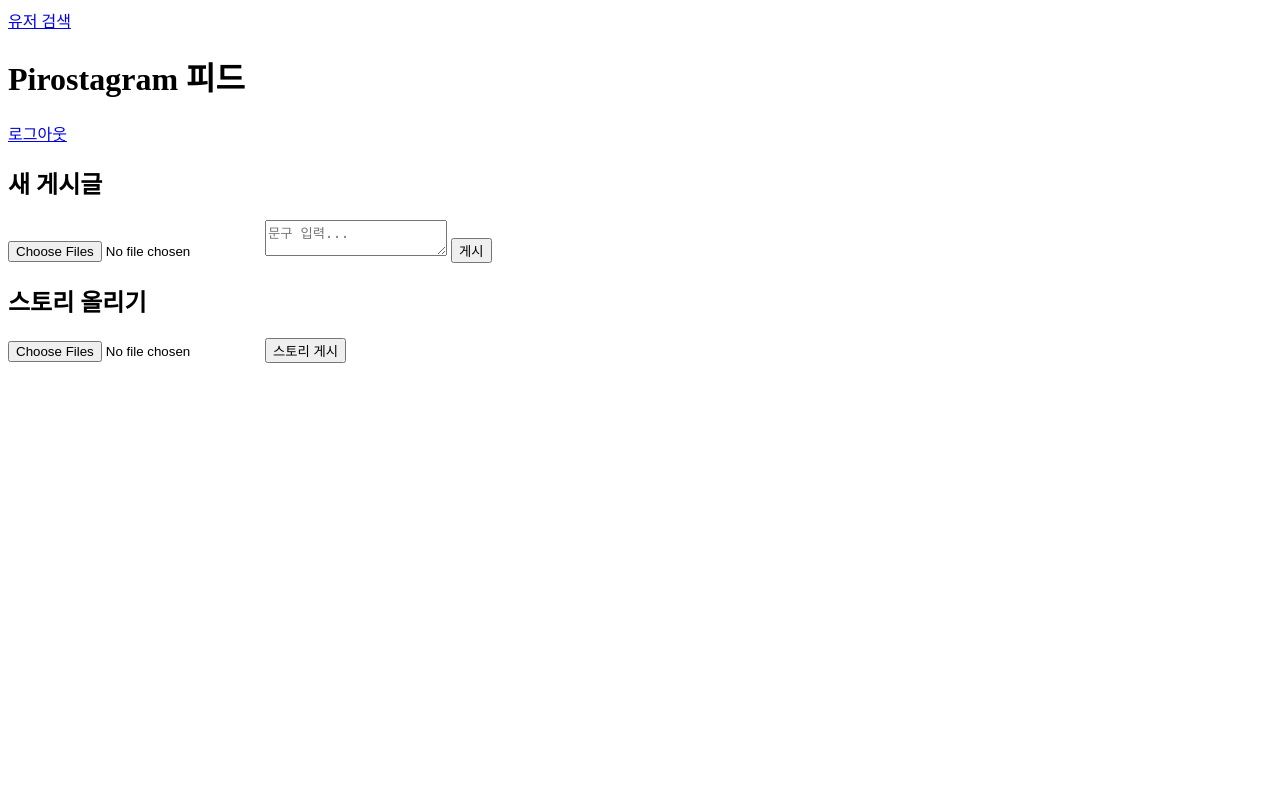
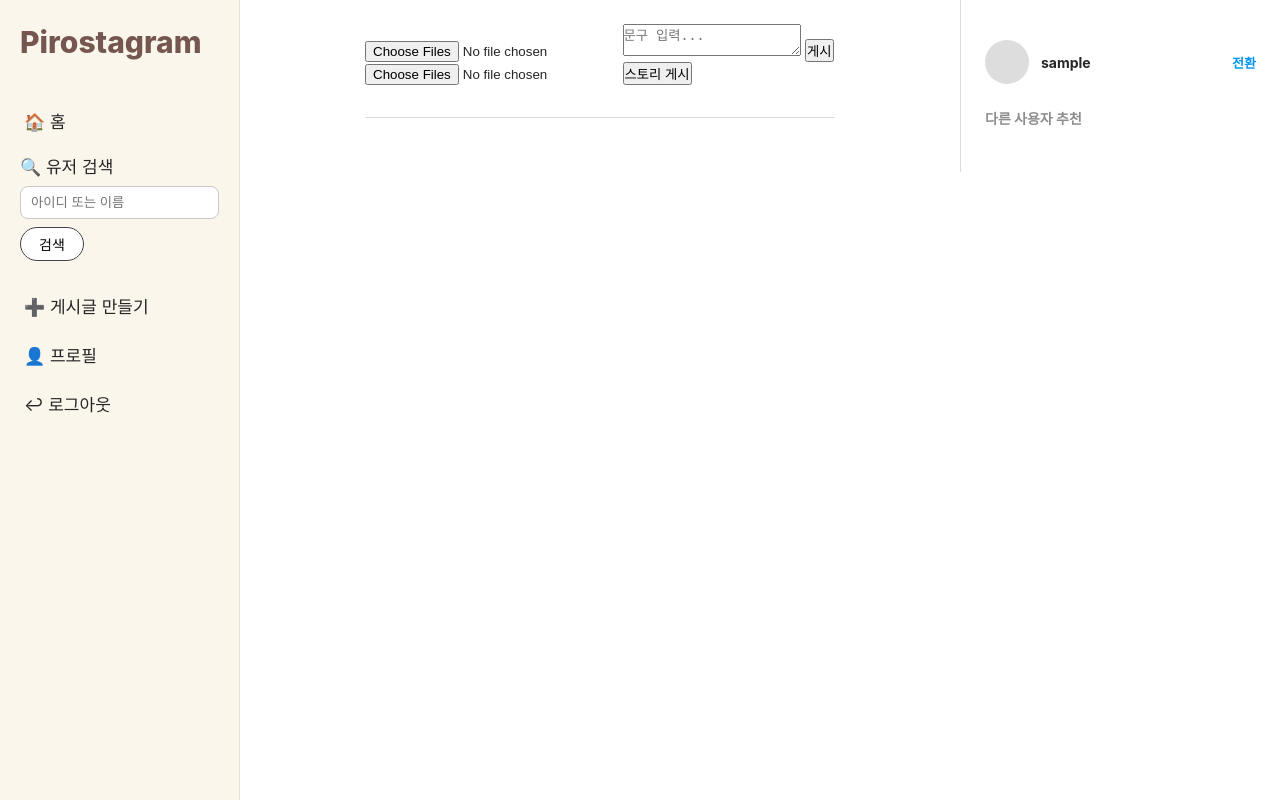
Before and after one commit to Pirogramming-25/Jung-seunghyun, a Django app: page / in a window 1280 px wide. Run offline with Django 5.2, Linux system fonts and the light colour scheme; the visitor is signed in with stand-in values (Sample User, id 1); data comes from the database, SQL or seed files in the repository; data that the repository does not hold is empty.

Commit message:
style: 피드/프로필/검색 화면 디자인 및 사이드바 공통화

```diff
--- a/piro25_Pirostagram/accounts/views.py
+++ b/piro25_Pirostagram/accounts/views.py
@@ -72,7 +72,12 @@ def user_search(request):
             Q(username__icontains=query) | Q(first_name__icontains=query)
         )
 
+    # 내가 팔로우 중인 사람들의 id 목록 (버튼 상태 판단용)
+    following_ids = request.user.following.values_list('to_user_id', flat=True)
+
+
     return render(request, 'accounts/search.html', {
         'query': query,
         'results': results,
+        'following_ids': following_ids,
     })
--- a/piro25_Pirostagram/posts/views.py
+++ b/piro25_Pirostagram/posts/views.py
@@ -7,6 +7,8 @@ from datetime import timedelta
 from stories.models import Story
 import json
 from collections import OrderedDict
+from django.contrib.auth import get_user_model
+User = get_user_model()
 
 #[조회] 메인 피드 화면을 보여주는 함수
 @login_required # 로그인해야 접근 가능
@@ -45,13 +47,16 @@ def feed(request):
     #내가 좋아요 누른 게시글들의 id 목록을 미리 구함(User -> Like 역방향)
     liked_posts = request.user.likes.values_list('post_id', flat=True)
 
+    # 나 자신 + 이미 팔로우한 사람 빼고 최대 5명 추천
+    recommended = User.objects.exclude(id=request.user.id).exclude(id__in=following_ids)[:5]
+
     # feed.html 템플릿에 posts를 넘겨서 화면을 그림
     return render(request, 'posts/feed.html', {
         'posts': posts,
         'liked_posts': liked_posts,
         'story_list': story_list,
+        'recommended': recommended,
     })
-
 #[작성] 새 게시글을 만드는 함수(Ajax로 호출됨)
 @login_required
 def post_create(request):
--- /dev/null
+++ b/piro25_Pirostagram/static/css/style.css
@@ -0,0 +1,183 @@
+/* ===== 공통 ===== */
+* { box-sizing: border-box; margin: 0; padding: 0; }
+body { font-family: -apple-system, "Pretendard", sans-serif; color: #262626; }
+a { text-decoration: none; color: inherit; }
+
+
+/* ===== 왼쪽 사이드바 ===== */
+.sidebar {
+    width: 240px; height: 100vh; position: fixed; left: 0; top: 0;
+    background: #FBF6EC;                    /* ← 연한 베이지(크림) 배경 */
+    border-right: 1px solid #e8e0d0;
+    padding: 24px 20px;
+}
+.sidebar .logo {
+    font-size:30px; font-weight: 800; margin-bottom: 36px;
+    color: #755750;
+}
+.sidebar nav a { display: block; padding: 12px 4px; font-size: 17px; }
+.sidebar nav a:hover { background: none; font-weight: 600; }
+
+/* 검색 영역 */
+.sidebar form { margin: 8px 0 20px; }
+.sidebar form > div { font-size: 17px; margin-bottom: 8px; }   /* 🔍 유저 검색 라벨 */
+.sidebar input {
+    width: 100%; padding: 8px 10px; margin-bottom: 8px;
+    border: 1px solid #c9c9c9; border-radius: 8px; background: white;
+}
+.sidebar button {
+    padding: 6px 18px; border: 1px solid #444; border-radius: 20px;   /* ← 알약 모양 */
+    background: white; cursor: pointer; font-size: 14px;
+}
+/* ===== 가운데 피드 ===== */
+.feed-main {
+    margin-left: 240px;
+    margin-right: 320px;
+    padding: 24px;
+    display: flex;
+    flex-direction: column;
+    align-items: center;
+}
+.feed-main > * {
+    width:100%;
+    max-width: 470px;
+}
+/* 스토리 바 */
+.story-bar { display: flex; gap: 16px; padding: 16px 0; border-bottom: 1px solid #dbdbdb; margin-bottom: 24px; }
+.story-item { text-align: center; cursor: pointer; }
+.story-thumb {
+    width: 64px; height: 64px; border-radius: 50%; object-fit: cover;
+    border: 2px solid #e1306c; padding: 2px;
+}
+.story-item div { font-size: 12px; margin-top: 4px; }
+
+/* 게시글 카드 */
+.post {
+    border: 1px solid #dbdbdb; border-radius: 8px; margin-bottom: 24px; overflow: hidden;
+}
+.post > strong { display: block; padding: 12px; }
+.post img { width: 100%; display: block; }
+.post p { padding: 8px 12px; }
+.like-btn { border: none; background: none; font-size: 24px; color: #262626; cursor: pointer; padding: 0 12px; }
+.like-btn.liked { color: #ed4956; }
+.like-count { font-weight: 600; font-size: 14px; }
+
+/* 댓글 */
+.comment-list { padding: 8px 12px; }
+.comment { font-size: 14px; margin-bottom: 4px; }
+.comment-form { display: flex; padding: 8px 12px; border-top: 1px solid #efefef; }
+.comment-form input { flex: 1; border: none; outline: none; }
+
+/* ===== 오른쪽 추천 틀===== */
+.right-bar { width: 320px; position: fixed; right: 0; top: 0; padding: 32px 24px; border-left: 1px solid #dbdbdb; }
+.right-bar .me { display: flex; justify-content: space-between; align-items: center; margin-bottom: 16px; }
+.right-bar h3 { font-size: 14px; color: #8e8e8e; margin-bottom: 12px; }
+
+/* 버튼 공통 */
+.btn-blue { background: #0095f6; color: white; border: none; padding: 6px 16px; border-radius: 8px; font-weight: 600; cursor: pointer; }
+
+#story-viewer {
+    position: fixed; inset: 0;
+    background: rgba(0,0,0,0.9); display: flex;
+    align-items: center; justify-content: center; z-index: 1000;
+}
+#story-viewer.hidden { display: none; }
+#viewer-img {
+    max-width: 400px; max-height: 80vh;
+    border-radius: 8px;
+}
+#story-viewer button {
+    background: none; border: none;
+    color: #ffffff; font-size: 32px;
+    cursor: pointer;
+}
+#viewer-close { position: absolute; top: 20px; right: 30px; }
+#progress-bars { position: absolute; top: 20px; display: flex; gap: 4px; }
+.progress-bar {
+    width: 40px; height: 3px;
+    background: rgba(255,255,255,0.4);
+    border-radius: 2px;
+}
+.progress-bar.active { background: white; }
+
+/* ===== 오른쪽 추천 유저 개별 ===== */
+.right-avatar {
+    width: 44px; height: 44px;
+    border-radius: 50%; object-fit: cover;
+}
+.rec-user {
+    display: flex; align-items: center;
+    gap: 12px; padding: 8px 0;
+}
+.rec-user strong { font-size: 14px; }
+.switch { color: #0095f6; font-size: 13px; font-weight: 600; }
+
+
+/* ===== 프로필 화면 ===== */
+.profile-main {
+    margin-left: 240px; padding: 40px 60px;
+    max-width: 935px;
+}
+.profile-header {
+    display: flex; gap: 60px;
+    align-items: center; margin-bottom: 44px;
+}
+.profile-avatar {
+    width: 150px; height: 150px;
+    border-radius: 50%; object-fit: cover;
+}
+.profile-top {
+    display: flex; align-items:
+    center; gap: 20px; margin-bottom: 16px;
+}
+.profile-top h2 { font-size: 24px; font-weight: 400; }
+.profile-stats { display: flex; gap: 24px; margin-bottom: 16px; }
+.btn-gray {
+    background: #efefef; border: none;
+    padding: 6px 16px; border-radius: 8px;
+    font-weight: 600; cursor: pointer;
+}
+.post-grid { display: grid; grid-template-columns: repeat(3, 1fr); gap: 4px; }
+.post-grid img { width: 100%; aspect-ratio: 1 / 1; object-fit: cover; }
+.empty {
+    font-size: 28px; font-weight: 600;
+    text-align: center; padding: 80px 0;
+    line-height: 1.5;
+}
+
+
+/* ===== 검색 화면 ===== */
+.search-main { margin-left: 240px; padding: 40px 0; }
+.search-main > * { width: 620px; max-width: 90%; margin: 0 auto 16px; }
+.search-logo {
+    color: #755750;
+    font-size: 32px; font-weight: bold;
+    text-align: center;
+}
+.search-box { display: flex; justify-content: center; gap: 8px; }
+.search-box input { padding: 8px 12px; border: 1px solid #ccc; border-radius: 8px; width: 320px; }
+.search-box button {
+    padding: 8px 18px;
+    border: none; border-radius: 8px;
+    background: #755750; color: #ffffff;
+    font-weight: 600; cursor: pointer;
+}
+.search-title { text-align: center; }
+.user-card {
+    display: flex; align-items: center;
+    justify-content: space-between;
+    border: 1px solid #755750; border-radius: 12px;
+    padding: 16px 24px;
+}
+.user-card-left { display: flex; align-items: center; gap: 16px; }
+.user-card img, .user-card-avatar {
+    width: 60px; height: 60px; border-radius: 50%;
+    object-fit: cover;
+}
+.uc-name { font-weight: bold; font-size: 17px; }
+.uc-id { color: #8e8e8e; font-size: 14px; }
+.btn-following {
+    background: #efefef; color: #000;
+    border: none; padding: 8px 18px; border-radius: 8px;
+    font-weight: 600; cursor: pointer;
+}
--- a/piro25_Pirostagram/static/js/post.js
+++ b/piro25_Pirostagram/static/js/post.js
@@ -58,6 +58,28 @@ document.querySelectorAll('.like-btn').forEach((btn) => {
 
         // 2. 개수 갱신: 같은 data-id를 가진 like-count의 숫자를 바꿈
         document.querySelector(`.like-count[data-id="${id}"]`).textContent = data.count;
+    });
+});
+
+// 게시글 수정
+document.querySelectorAll('.edit-btn').forEach((btn) => {
+    btn.addEventListener('click', async () => {
+        const id = btn.dataset.id;
+        const postDiv = document.querySelector(`.post[data-id="${id}"]`);
+        const captionEl = postDiv.querySelector('p');   // 문구 요소
+
+        const newCaption = prompt('게시글 수정', captionEl.textContent);
+        if (newCaption === null) return;   // 취소하면 중단
+
+        const formData = new FormData();
+        formData.append('caption', newCaption);
+        const res = await fetch(`/${id}/update/`, {
+            method: 'POST',
+            headers: { 'X-CSRFToken': getCookie('csrftoken') },
+            body: formData,
+        });
+        const data = await res.json();
+        if (res.ok) captionEl.textContent = data.caption;   // 화면 문구 교체
     });
 });
 
--- a/piro25_Pirostagram/templates/posts/feed.html
+++ b/piro25_Pirostagram/templates/posts/feed.html
@@ -1,115 +1,62 @@
 {% load static %}
-<style>
-    .like-btn {
-        border: none;
-        background: none;
-        font-size: 24px;
-        color: #ccc;        /* 기본: 회색 하트 */
-        cursor: pointer;
-    }
-    .like-btn.liked {
-        color: red;         /* liked 클래스가 붙으면: 빨간 하트 */
-    }
-    .story-thumb {
-        width: 64px; height: 64px; border-radius: 50%; object-fit: cover;
-        cursor: pointer; border: 2px solid #e1306c;   /* 인스타 느낌 테두리 */
-    }
-    .story-item { display: inline-block; text-align: center; margin-right: 12px; }
+<link rel="stylesheet" href="{% static 'css/style.css' %}">
 
-    /* 뷰어: 화면 전체를 덮는 검은 배경 */
-    #story-viewer {
-        position: fixed; top: 0; left: 0; width: 100%; height: 100%;
-        background: rgba(0,0,0,0.9);
-        display: flex; align-items: center; justify-content: center;
-        z-index: 1000;
-    }
-    #story-viewer.hidden { display: none; }        /* 숨김 상태 */
-    #viewer-img { max-width: 400px; max-height: 80vh; border-radius: 8px; }
-    #story-viewer button {
-        background: none; border: none; color: white; font-size: 32px; cursor: pointer;
-    }
-    #viewer-close { position: absolute; top: 20px; right: 30px; }
+<div class="layout">
 
-    /* 진행 바 */
-    #progress-bars { position: absolute; top: 20px; display: flex; gap: 4px; }
-    .progress-bar { width: 40px; height: 3px; background: rgba(255,255,255,0.4); border-radius: 2px; }
-    .progress-bar.active { background: white; }
-</style>
-<a href="{% url 'accounts:search' %}">유저 검색</a>
-<h1>Pirostagram 피드</h1>
-<a href="{% url 'accounts:logout' %}">로그아웃</a>
+    {% include 'sidebar.html' %}
 
-<!-- 게시글 작성 폼 -->
-<h2>새 게시글</h2>
+    <!-- ===== 가운데 피드 ===== -->
+    <main class="feed-main">
+
+        <!-- 게시글 작성 -->
         <form id="post-form" enctype="multipart/form-data">
-    {% csrf_token %} <!--보안을 위해 폼에 항상 넣음-->
-    <!--multiple = 사진 여러장 선택 가능-->
+            {% csrf_token %}
             <input type="file" name="images" multiple accept="image/*">
             <textarea name="caption" placeholder="문구 입력..."></textarea>
             <button type="submit">게시</button>
         </form>
+
         <!-- 스토리 업로드 -->
-<h2>스토리 올리기</h2>
         <form method="post" action="{% url 'stories:create' %}" enctype="multipart/form-data">
             {% csrf_token %}
             <input type="file" name="images" multiple accept="image/*">
             <button type="submit">스토리 게시</button>
         </form>
 
-<!-- 스토리 목록 (사람당 하나) -->
+        <!-- 스토리 바 -->
         <div class="story-bar">
             {% for s in story_list %}
-        <!-- data-images: 이 사람의 모든 스토리 사진 (뷰어가 넘길 목록) -->
                 <div class="story-item" data-images='{{ s.images_json|safe }}'>
-            <img src="{{ s.thumb }}" class="story-thumb">   <!-- 프로필 사진 -->
+                    <img src="{{ s.thumb }}" class="story-thumb">
                     <div>{{ s.username }}</div>
                 </div>
             {% endfor %}
         </div>
 
-<!-- 스토리 뷰어 (평소엔 숨김) -->
-<div id="story-viewer" class="hidden">
-    <button id="viewer-close">✕</button>
-    <button id="viewer-prev">‹</button>
-    <img id="viewer-img">
-    <button id="viewer-next">›</button>
-    <!-- 진행 바 (위쪽 얇은 막대들) -->
-    <div id="progress-bars"></div>
-</div>
-
-<!-- 게시글 목록 -->
+        <!-- 게시글 목록 (기존 내용 그대로) -->
         <div id="post-list">
-    {% for post in posts %} <!--posts를 하나씩 반복-->
-        <!--data-id = JS가 몇 번 글인지 알 수 있게 해주는 값-->
+            {% for post in posts %}
                 <div class="post" data-id="{{ post.id }}">
                     <strong>{{ post.author.username }}</strong>
                     {% for img in post.images.all %}
-                <img src="{{ img.image.url }}" width="300">
+                        <img src="{{ img.image.url }}">
                     {% endfor %}
                     <p>{{ post.caption }}</p>
 
-            <!--좋아여 버튼-->
-            <!--post.id가 liked_posts에 있으면 liked 클래스 붙임 -> 빨간 하트-->
-            <button class="like-btn {% if post.id in liked_posts %}liked{% endif %}" data-id="{{post.id}}">♥</button>
-
-            <!--좋아요 총 개수-->
+                    <button class="like-btn {% if post.id in liked_posts %}liked{% endif %}" data-id="{{ post.id }}">♥</button>
                     <span class="like-count" data-id="{{ post.id }}">{{ post.likes.count }}</span>
 
-            <!-- 댓글 목록 -->
                     <div class="comment-list">
                         {% for comment in post.comments.all %}
                             <div class="comment">
                                 <strong>{{ comment.user.username }}</strong>
                                 <span>{{ comment.content }}</span>
-
                                 {% if comment.user == request.user %}
-                            <!-- 수정: 작은 폼으로 새 내용 제출 -->
                                     <form method="post" action="{% url 'posts:comment_update' comment.id %}" style="display:inline">
                                         {% csrf_token %}
                                         <input type="text" name="content" value="{{ comment.content }}">
                                         <button type="submit">수정</button>
                                     </form>
-                            <!-- 삭제: 버튼만 있는 폼 -->
                                     <form method="post" action="{% url 'posts:comment_delete' comment.id %}" style="display:inline">
                                         {% csrf_token %}
                                         <button type="submit">삭제</button>
@@ -119,19 +66,59 @@
                         {% endfor %}
                     </div>
 
-            <!-- 댓글 작성 폼 -->
-            <form method="post" action="{% url 'posts:comment_create' post.id %}">
+                    <form class="comment-form" method="post" action="{% url 'posts:comment_create' post.id %}">
                         {% csrf_token %}
                         <input type="text" name="content" placeholder="댓글 달기...">
                         <button type="submit">게시</button>
                     </form>
 
-            <!--내 글일 때만 삭제 버튼 보이기-->
                     {% if post.author == request.user %}
+                        <button class="edit-btn" data-id="{{ post.id }}">수정</button>
                         <button class="delete-btn" data-id="{{ post.id }}">삭제</button>
                     {% endif %}
                 </div>
             {% endfor %}
         </div>
+    </main>
+
+    <aside class="right-bar">
+        <!-- 내 계정 + 전환 -->
+        <div class="me">
+            <a href="{% url 'accounts:profile' request.user.username %}" class="rec-user">
+                {% if request.user.profile_image %}
+                    <img src="{{ request.user.profile_image.url }}" class="right-avatar">
+                {% else %}
+                    <div class="right-avatar" style="background:#ddd;"></div>
+                {% endif %}
+                <strong>{{ request.user.username }}</strong>
+            </a>
+            <a href="{% url 'accounts:logout' %}" class="switch">전환</a>
+        </div>
+
+        <h3>다른 사용자 추천</h3>
+
+        <!-- 추천 유저 목록 -->
+        {% for u in recommended %}
+            <a href="{% url 'accounts:profile' u.username %}" class="rec-user">
+                {% if u.profile_image %}
+                    <img src="{{ u.profile_image.url }}" class="right-avatar">
+                {% else %}
+                    <div class="right-avatar" style="background:#ddd;"></div>
+                {% endif %}
+                <strong>{{ u.username }}</strong>
+            </a>
+        {% endfor %}
+    </aside>
+
+</div>
+
+<!-- 스토리 뷰어 -->
+<div id="story-viewer" class="hidden">
+    <button id="viewer-close">✕</button>
+    <button id="viewer-prev">‹</button>
+    <img id="viewer-img">
+    <button id="viewer-next">›</button>
+    <div id="progress-bars"></div>
+</div>
 
 <script src="{% static 'js/post.js' %}"></script>
--- /dev/null
+++ b/piro25_Pirostagram/templates/sidebar.html
@@ -0,0 +1,18 @@
+{% load static %}
+<aside class="sidebar">
+    <div class="logo">Pirostagram</div>
+    <nav>
+        <a href="{% url 'posts:feed' %}">🏠 홈</a>
+
+        <!-- 유저 검색 (사이드바 안에서 바로 검색) -->
+        <form method="get" action="{% url 'accounts:search' %}">
+            <div>🔍 유저 검색</div>
+            <input type="text" name="q" placeholder="아이디 또는 이름">
+            <button type="submit">검색</button>
+        </form>
+
+        <a href="{% url 'posts:feed' %}">➕ 게시글 만들기</a>
+        <a href="{% url 'accounts:profile' request.user.username %}">👤 프로필</a>
+        <a href="{% url 'accounts:logout' %}">↩ 로그아웃</a>
+    </nav>
+</aside>
```
Also changed, not shown: piro25_Pirostagram/templates/accounts/profile.html (+41 -18 lines), piro25_Pirostagram/templates/accounts/search.html (+35 -10 lines). Lines whose indentation alone changed are shown as unchanged.
